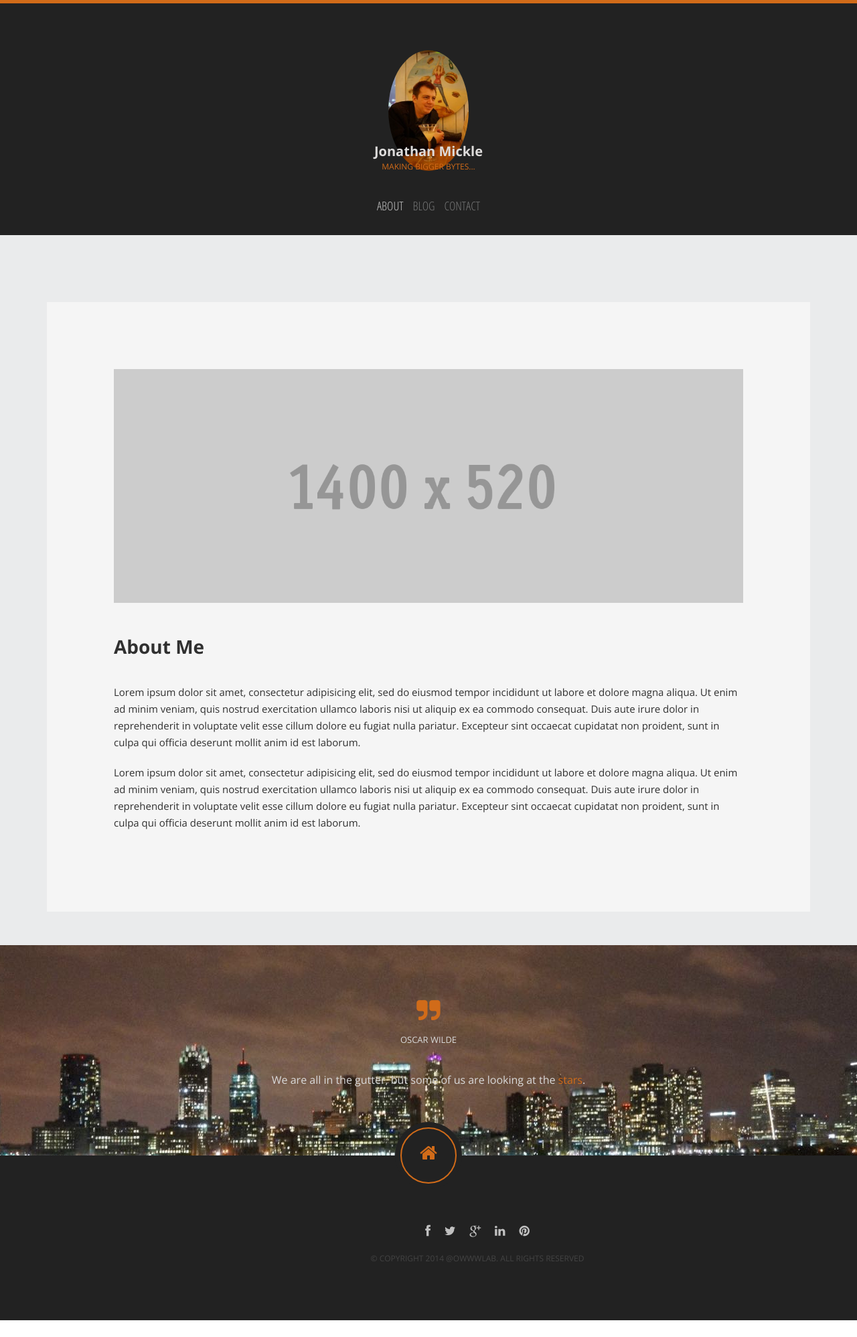
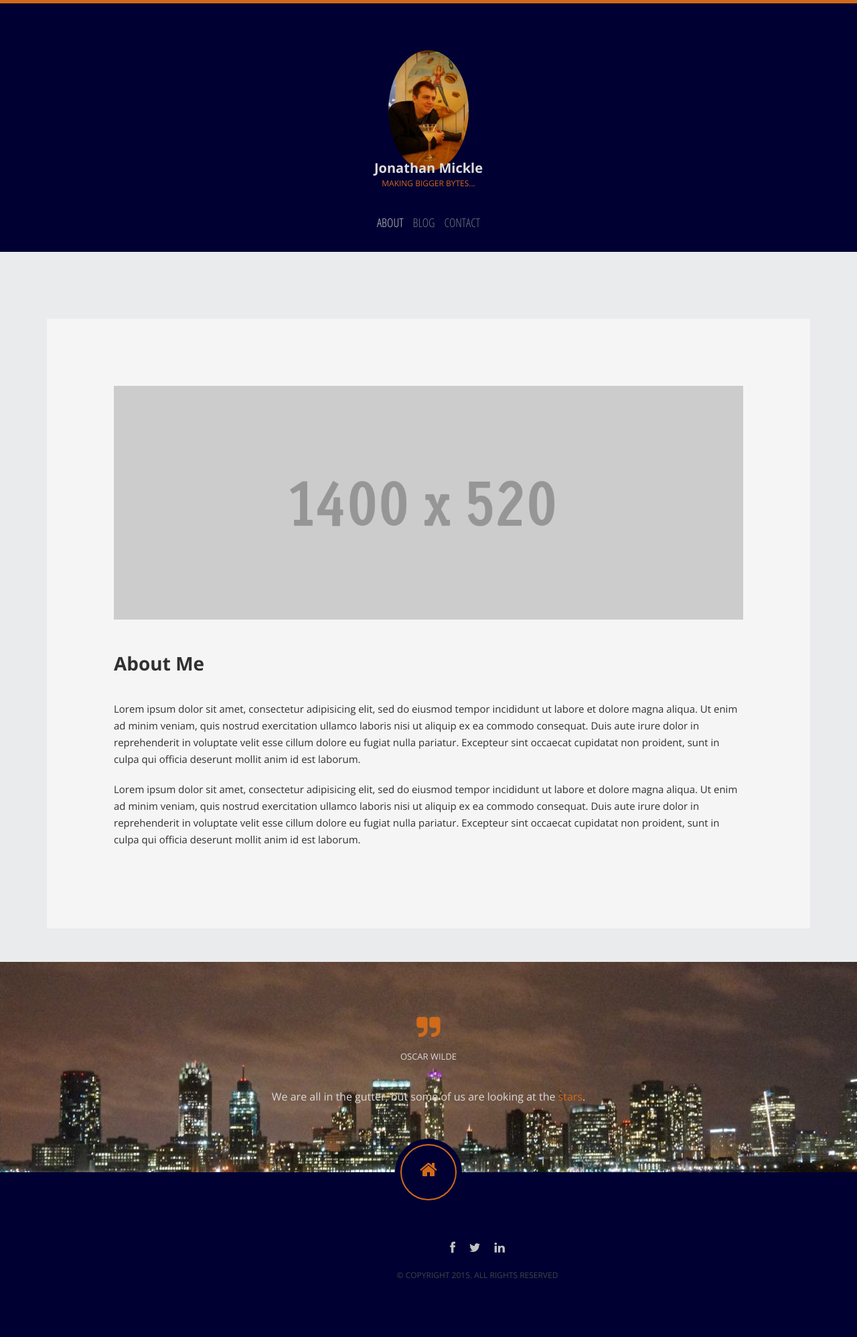
Before and after one commit to jmickle/jmickle.github.io, a Jekyll site: the page built from pages/about.html, in a window 1280 px wide. Shown: the whole page at 67% size. Built offline with Jekyll 4.4.1, drawn with Linux system fonts in a browser that asks for light colours; Markdown is read by kramdown in place of the engine named in the settings; before the commit the page ends 1971 px from its top, so only the background shows below that.

Commit message:
latest changes

```diff
--- a/_includes/footer.html
+++ b/_includes/footer.html
@@ -18,11 +18,9 @@
                     <ul id="social-icons">
                         <li><a href="#"><i class="fa fa-facebook"></i></a></li>
                         <li><a href="#"><i class="fa fa-twitter"></i></a></li>
-                        <li><a href="#"><i class="fa fa-google-plus"></i></a></li>
                         <li><a href="#"><i class="fa fa-linkedin"></i></a></li>
-                        <li><a href="#"><i class="fa fa-pinterest"></i></a></li>
                     </ul>
-                    <div id="copyright">© COPYRIGHT 2014 @owwwlab.  ALL RIGHTS RESERVED</div>
+                    <div id="copyright">© COPYRIGHT 2015.  ALL RIGHTS RESERVED</div>
                     <a id="home-circle" href="{{site.url}}"><i class="fa fa-home"></i></a>
                 </div>
             </div>
--- a/_includes/header.html
+++ b/_includes/header.html
@@ -30,9 +30,9 @@
                 <div id="contact-content">
                     <i class="fa fa-envelope-o contact-icon"></i>
                     <ul id="contact-list">
-                        <li><a href="mailto:owwwlab@jekyll.com">owwwlab@jekyll.com</a></li>
+                        <li><a href="mailto:jmickle@jonathanmickle.com">jmickle@jonathanmickle.com</a></li>
                         <li class="separator">/</li>
-                        <li><a href="#">#Johndow</a></li>
+                        <li><a href="#">@JonathanMickle</a></li>
                     </ul>
                 </div>
                 <a href="#" id="contact-close"><i class="fa fa-times"></i></a>
--- a/css/style.css
+++ b/css/style.css
@@ -46,7 +46,7 @@ h4{
  **************************************************/
 header{
 	border-top:5px solid #d16b19;
-	background: #222222;
+	background: #000033;
 	padding:70px 0 20px 0;
 	text-align: center;
 	position: relative;
@@ -56,7 +56,7 @@ header{
 #logo{
 	width: 120px;
 	height:120px;
-	margin:0 auto 20px auto;
+	margin:0 auto 45px auto;
 }
 #logo img{
 	border-radius: 50%;
@@ -145,7 +145,7 @@ header{
 /*---Contact---*/
 #contact-wrapper{
 	position: absolute;
-	background: #222222;
+	background: #000033;
 	top: 100%;
 	left: 0;
 	width: 100%;
@@ -524,7 +524,7 @@ margin-bottom: 10px;
 #bottom{
 	padding:100px 10% 80px 10%;
 	text-align: center;
-	background: #222222;
+	background: #000033;
 	position: relative;
 }
 #social-icons{
@@ -573,7 +573,7 @@ margin-bottom: 10px;
 	width:100px;
 	height:100px;
 	border-radius: 50%;
-	background: #222;
+	background: #000033;
 	color:#d16b19;
 	font-size: 28px;
 	text-align: center;
```
